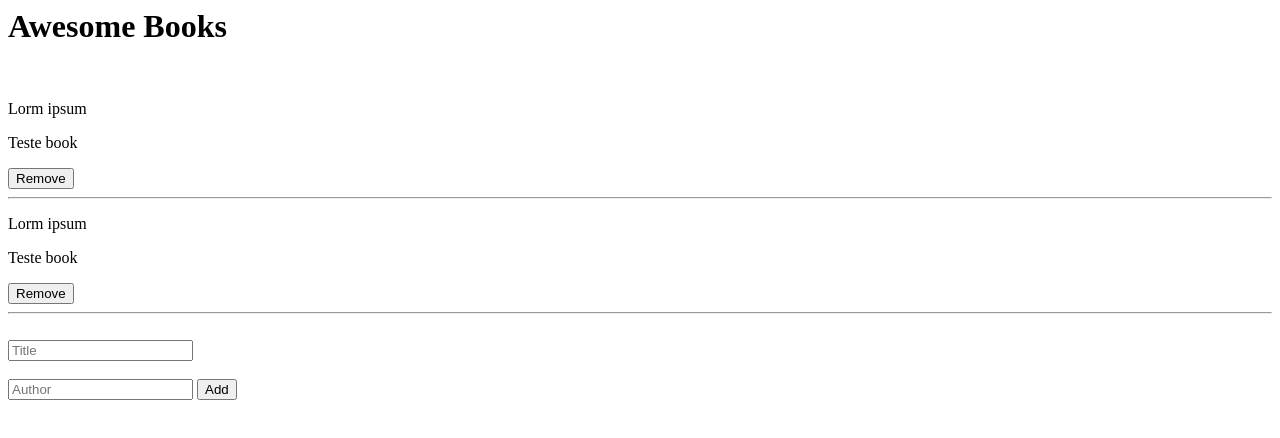
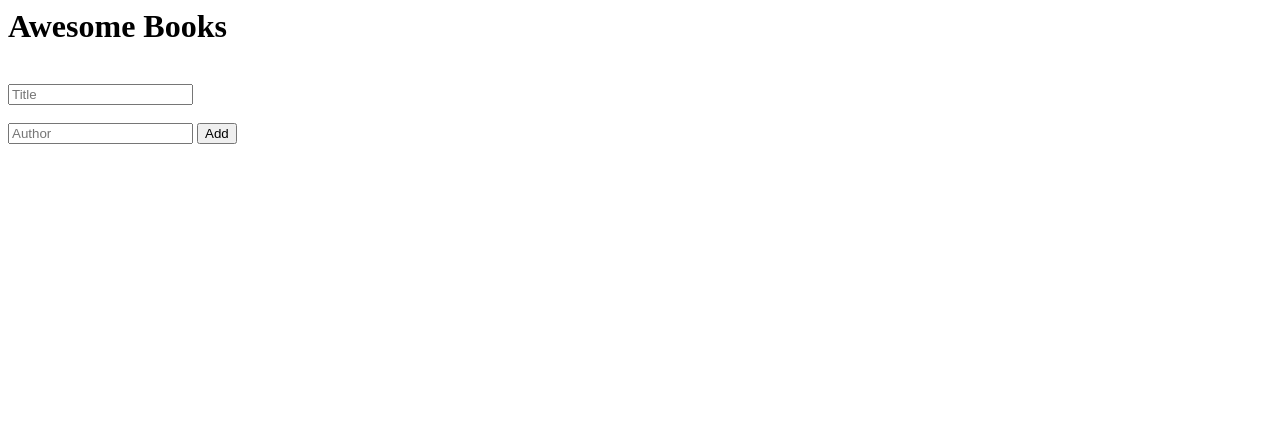
Before and after one commit to tarikbouari/Awesome-books, a website: page index.html in a window 1280 px wide. Drawn offline with Linux system fonts and the light colour scheme.

Commit message:
remove book-div

```diff
--- a/index.html
+++ b/index.html
@@ -11,20 +11,6 @@
         <br>
 
         <div id="container">
-            <div>
-                <p> Lorm ipsum</p>
-                <p> Teste book</p>
-                <button class="btn"> Remove</button>
-                <hr>
-            </div>
-
-            <div>
-                <p> Lorm ipsum</p>
-                <p> Teste book</p>
-                <button class="btn"> Remove</button>
-                <hr>
-            </div>
-            <br>
 
         </div>
         <form action="" method="post" id="form">
```
